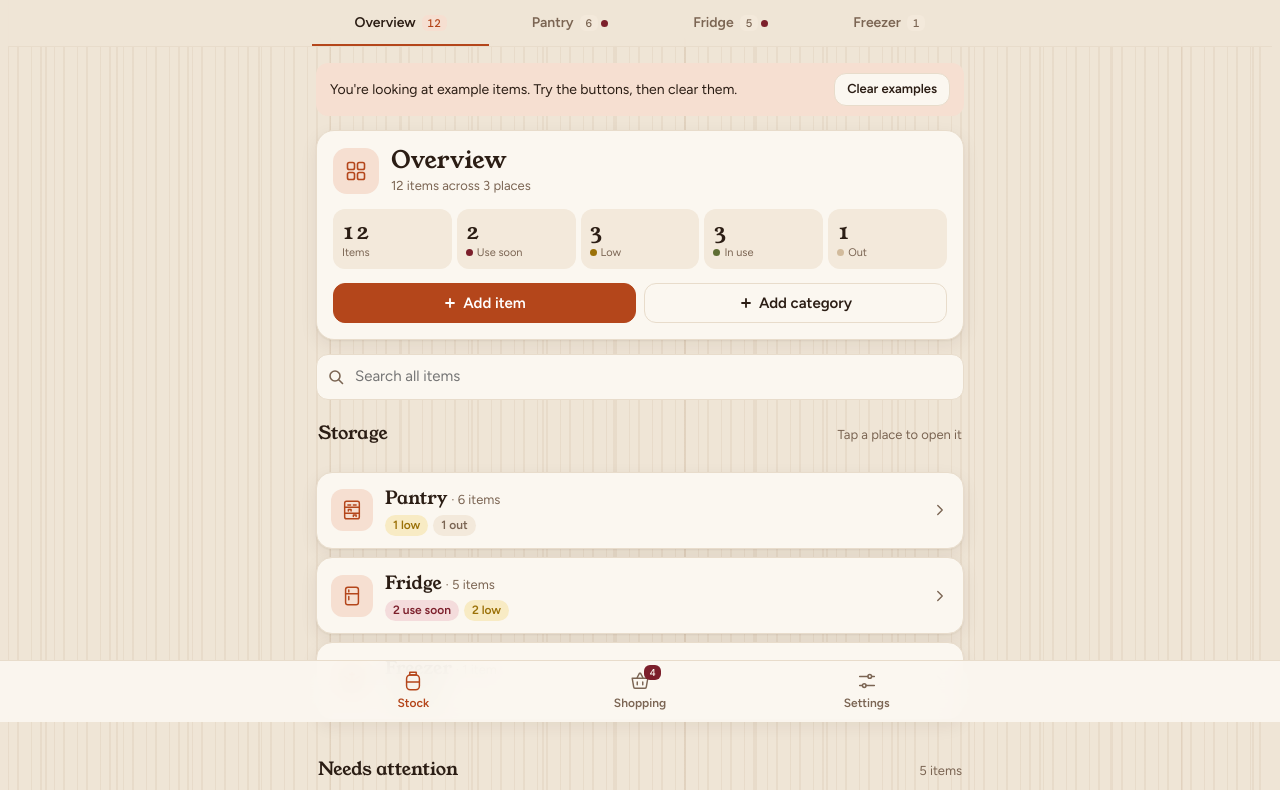
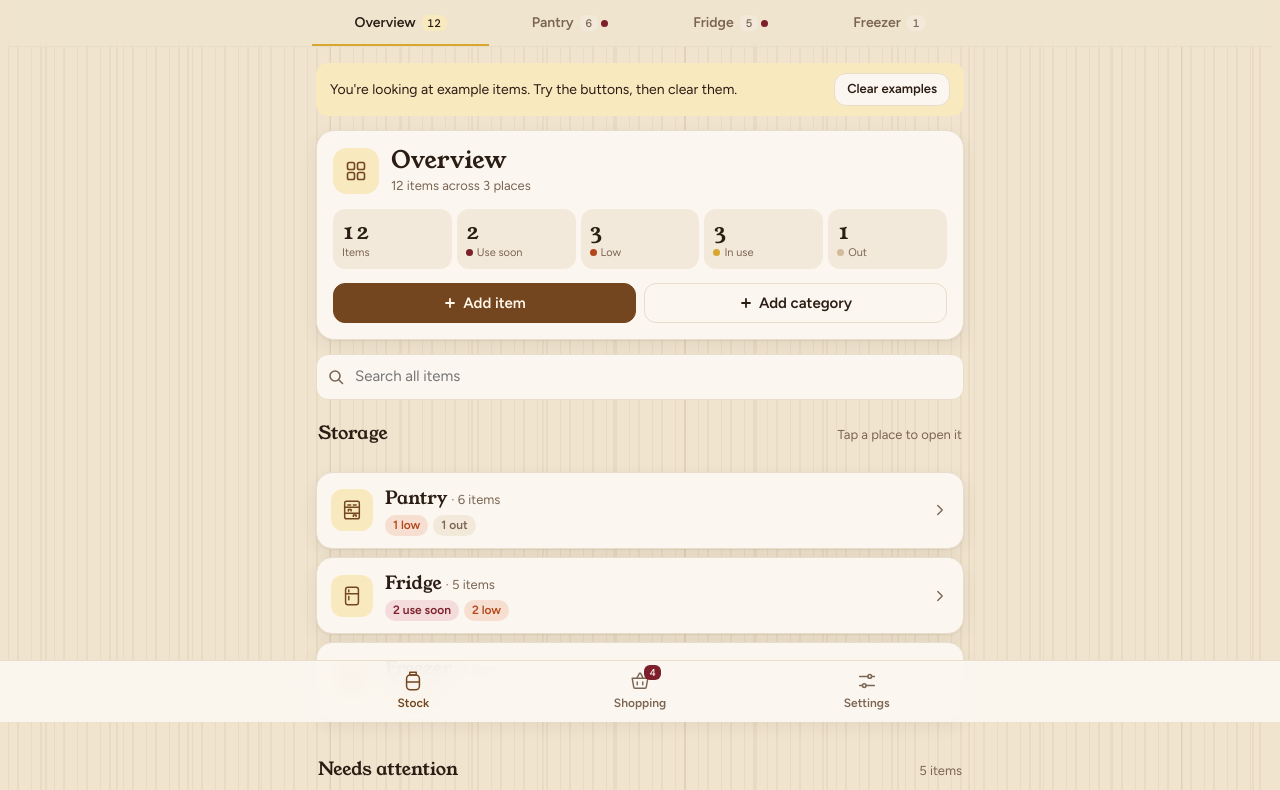
Before and after one commit to teja1308/MyStuff, a plain HTML site: page pantry/index.html in a window 1280 px wide. Shown: the part 78-868 px from the top of the page. Drawn offline with nearby package versions, Linux system fonts and the light colour scheme.

Commit message:
Make brown and mustard the main design colours
Brown for buttons and accents, mustard for highlights (selected tab,
logo, place icons, stock fill, In use). Running low moves to rust so it
stays distinct from mustard; expired/out stays burgundy. Dark mode uses
mustard buttons on deep brown. Status tokens renamed to their roles
(warn, gold).

Co-Authored-By: Claude Opus 5.5 <noreply@anthropic.com>
Claude-Session: https://claude.ai/code/session_01Q1urVC9kRPsPh82sHduuMG

```diff
--- a/pantry/index.html
+++ b/pantry/index.html
@@ -6,9 +6,10 @@
 <style>
   /* Layout: app shell — sticky header with storage tabs (Overview + one per place), bottom tab bar for sections.
      Each place gets its own summary card; items sit on paper-lined shelves with a wood lip, shown as jars whose fill shows stock.
-     Colour: fall palette — rust orange accent, olive for good stock, mustard for low, burgundy for expired/out, beige and brown for surfaces and wood. */
+     Colour: brown and mustard — brown for buttons and text, mustard for highlights and stock fill,
+     rust for running low and burgundy for expired/out, on a warm beige. */
   :root {
-    --bg: #efe5d6;          /* beige */
+    --bg: #f0e4cf;          /* warm beige */
     --grain: rgb(139 90 43 / .07);
     --surface: #fbf7f0;     /* cream liner */
     --sunken: #f3e9db;
@@ -19,13 +20,13 @@
     --wood-hi: #b07a45;     /* brown shelf lip */
     --wood-lo: #8b5a2b;
     --lid: #8b5a2b;
-    --accent: #b4461b;      /* rust orange: buttons, selection */
-    --accent-ink: #ffffff;
-    --accent-soft: #f6dfd1;
-    --olive: #5f6e34;       /* olive green: in stock, in use, all good */
-    --olive-soft: #e5e9d3;
-    --mustard: #9b7108;     /* mustard yellow: running low / use soon */
-    --mustard-soft: #f8ebc4;
+    --accent: #74461f;      /* brown: buttons, selection, text accents */
+    --accent-ink: #fff8ea;
+    --accent-soft: #efe0ca;
+    --gold: #d9a62e;        /* mustard: highlights, stock fill, in use */
+    --gold-soft: #f8e9bf;
+    --warn: #b4461b;        /* rust: running low / use soon */
+    --warn-soft: #f6dfd1;
     --burgundy: #7c1f2b;    /* burgundy: expired / out */
     --burgundy-soft: #f4dcdc;
     --shadow: 0 1px 2px rgb(60 35 15 / .06), 0 6px 18px rgb(60 35 15 / .07);
@@ -37,16 +38,16 @@
     :root:not([data-theme="light"]) {
       --bg: #1c140e; --grain: rgb(255 210 160 / .025); --surface: #281e16; --sunken: #31261c; --ink: #f3e8da; --muted: #b5a08a;
       --line: #3b2f24; --line-strong: #554536; --wood-hi: #7a5230; --wood-lo: #4e3219; --lid: #a0703f;
-      --accent: #e2733f; --accent-ink: #1f0d04; --accent-soft: #3e2216; --olive: #aab56c; --olive-soft: #2c2f19;
-      --mustard: #e8b84a; --mustard-soft: #3a2c10; --burgundy: #e38690; --burgundy-soft: #3f1c21;
+      --accent: #e3b043; --accent-ink: #21150a; --accent-soft: #3d2d14; --gold: #e3b043; --gold-soft: #3a2c12;
+      --warn: #e2733f; --warn-soft: #3e2216; --burgundy: #e38690; --burgundy-soft: #3f1c21;
       --shadow: 0 1px 2px rgb(0 0 0 / .35), 0 6px 18px rgb(0 0 0 / .25); color-scheme: dark;
     }
   }
   :root[data-theme="dark"] {
     --bg: #1c140e; --grain: rgb(255 210 160 / .025); --surface: #281e16; --sunken: #31261c; --ink: #f3e8da; --muted: #b5a08a;
     --line: #3b2f24; --line-strong: #554536; --wood-hi: #7a5230; --wood-lo: #4e3219; --lid: #a0703f;
-    --accent: #e2733f; --accent-ink: #1f0d04; --accent-soft: #3e2216; --olive: #aab56c; --olive-soft: #2c2f19;
-    --mustard: #e8b84a; --mustard-soft: #3a2c10; --burgundy: #e38690; --burgundy-soft: #3f1c21;
+    --accent: #e3b043; --accent-ink: #21150a; --accent-soft: #3d2d14; --gold: #e3b043; --gold-soft: #3a2c12;
+    --warn: #e2733f; --warn-soft: #3e2216; --burgundy: #e38690; --burgundy-soft: #3f1c21;
     --shadow: 0 1px 2px rgb(0 0 0 / .35), 0 6px 18px rgb(0 0 0 / .25); color-scheme: dark;
   }
 
@@ -85,9 +86,9 @@
   .loc-tab { flex: 1 0 auto; justify-content: center; display: flex; align-items: center; gap: 6px; border: 0; background: none; cursor: pointer;
     padding: 8px 5px 11px; border-bottom: 2.5px solid transparent; color: var(--muted); font-weight: 600; font-size: 14px; }
   .loc-tab:hover { color: var(--ink); }
-  .loc-tab.active { color: var(--ink); border-bottom-color: var(--accent); }
+  .loc-tab.active { color: var(--ink); border-bottom-color: var(--gold); }
   .loc-tab .n { font: 500 11px var(--mono); background: var(--sunken); border-radius: 6px; padding: 1px 6px; color: var(--muted); }
-  .loc-tab.active .n { background: var(--accent-soft); color: var(--accent); }
+  .loc-tab.active .n { background: var(--gold-soft); color: var(--ink); }
   .loc-tab .alert { width: 7px; height: 7px; border-radius: 50%; background: var(--burgundy); margin-left: -3px; }
   .count { font: 500 10px var(--mono); min-width: 17px; padding: 1px 4px; border-radius: 6px; text-align: center;
     background: var(--burgundy); color: var(--surface); }
@@ -111,14 +112,14 @@
   .hero { background: var(--surface); border: 1px solid var(--line); border-radius: 18px; padding: 16px; display: grid; gap: 14px; box-shadow: var(--shadow); }
   .hero-top { display: flex; align-items: center; gap: 12px; }
   .place-ico { width: 46px; height: 46px; flex: none; border-radius: 14px; display: grid; place-items: center;
-    background: var(--accent-soft); color: var(--accent); }
+    background: var(--gold-soft); color: var(--accent); }
   .hero h2 { margin: 0; font: 400 24px/1.1 var(--display); }
   .hero .sub { color: var(--muted); font-size: 13px; margin-top: 3px; }
   .stats { display: grid; grid-template-columns: repeat(5, minmax(0, 1fr)); gap: 5px; }
   .stat { border: 1px solid transparent; background: var(--sunken); border-radius: 12px; padding: 9px 8px; cursor: pointer;
     text-align: left; display: grid; gap: 1px; min-width: 0; }
   .stat:hover { border-color: var(--line-strong); }
-  .stat.on { border-color: var(--accent); box-shadow: inset 0 0 0 1px var(--accent); background: var(--surface); }
+  .stat.on { border-color: var(--gold); box-shadow: inset 0 0 0 1px var(--gold); background: var(--surface); }
   .stat b { font: 400 22px/1.15 var(--display); font-variant-numeric: tabular-nums; }
   .stat { align-content: start; }
   .stat span { line-height: 1.2; font-size: 11px; color: var(--muted); display: flex; align-items: center; gap: 4px; white-space: normal; overflow-wrap: anywhere; }
@@ -143,8 +144,8 @@
   .store .chev { color: var(--muted); }
   .pill { font-size: 12px; font-weight: 600; padding: 2px 8px; border-radius: 999px; background: var(--sunken); color: var(--muted); }
   .pill.bad { background: var(--burgundy-soft); color: var(--burgundy); }
-  .pill.soon { background: var(--mustard-soft); color: var(--mustard); }
-  .pill.ok { background: var(--olive-soft); color: var(--olive); }
+  .pill.soon { background: var(--warn-soft); color: var(--warn); }
+  .pill.ok { background: var(--gold-soft); color: var(--accent); }
   .allgood { background: var(--surface); border: 1px dashed var(--line-strong); border-radius: 14px; padding: 16px; text-align: center; color: var(--muted); }
 
   /* ---- toolbar ---- */
@@ -168,7 +169,7 @@
   .grow { flex: 1 1 180px; min-width: 0; }
 
   .note { display: flex; align-items: center; gap: 12px; flex-wrap: wrap; padding: 10px 14px; border-radius: 12px;
-    background: var(--accent-soft); font-size: 14px; }
+    background: var(--gold-soft); font-size: 14px; }
   .note p { margin: 0; flex: 1 1 200px; }
   .note .btn { padding: 6px 12px; font-size: 13px; }
 
@@ -206,10 +207,10 @@
   .stamp { font: 500 10.5px var(--mono); letter-spacing: .06em; text-transform: uppercase; padding: 2px 6px; border-radius: 4px;
     border: 1px solid currentColor; line-height: 1.3; }
   .stamp.ok { color: var(--muted); border-color: var(--line-strong); }
-  .stamp.soon { color: var(--mustard); background: var(--mustard-soft); border-color: transparent; }
+  .stamp.soon { color: var(--warn); background: var(--warn-soft); border-color: transparent; }
   .stamp.bad { color: var(--burgundy); background: var(--burgundy-soft); border-color: transparent; }
   .stamp.ex { color: var(--accent); background: var(--accent-soft); border-color: transparent; }
-  .stamp.use { color: var(--olive); border-color: var(--olive); }
+  .stamp.use { color: var(--accent); border-color: var(--gold); background: var(--gold-soft); }
 
   .stepper { display: flex; align-items: center; border: 1px solid var(--line); border-radius: 999px; background: var(--surface); }
   .stepper button { width: 34px; height: 34px; border: 0; background: none; cursor: pointer; border-radius: 50%; display: grid; place-items: center; color: var(--muted); }
@@ -291,7 +292,7 @@
         <svg width="28" height="32" viewBox="0 0 28 32" aria-hidden="true">
           <rect x="6" y="1" width="16" height="5" rx="2" fill="var(--lid)"/>
           <rect x="2.75" y="7.75" width="22.5" height="22.5" rx="6" fill="none" stroke="var(--ink)" stroke-width="1.5"/>
-          <rect x="5" y="17" width="18" height="11" rx="4" fill="var(--accent)" opacity=".85"/>
+          <rect x="5" y="17" width="18" height="11" rx="4" fill="var(--gold)"/>
         </svg>
         <div>
           <h1>Pantry</h1>
@@ -319,8 +320,8 @@
       <div class="stats" id="stats">
         <button class="stat" data-filter="all"><b id="statAll">0</b><span>Items</span></button>
         <button class="stat" data-filter="expiring"><b id="statExp">0</b><span><i class="dot" style="background:var(--burgundy)"></i>Use soon</span></button>
-        <button class="stat" data-filter="low"><b id="statLow">0</b><span><i class="dot" style="background:var(--mustard)"></i>Low</span></button>
-        <button class="stat" data-filter="inuse"><b id="statUse">0</b><span><i class="dot" style="background:var(--olive)"></i>In use</span></button>
+        <button class="stat" data-filter="low"><b id="statLow">0</b><span><i class="dot" style="background:var(--warn)"></i>Low</span></button>
+        <button class="stat" data-filter="inuse"><b id="statUse">0</b><span><i class="dot" style="background:var(--gold)"></i>In use</span></button>
         <button class="stat" data-filter="out"><b id="statOut">0</b><span><i class="dot" style="background:var(--line-strong)"></i>Out</span></button>
       </div>
       <div class="hero-actions">
@@ -361,9 +362,9 @@
     <div class="group">
       <h2>Appearance</h2>
       <div class="themes" id="themeOpts">
-        <button class="theme-opt" data-mode="system"><div class="swatch"><span style="background:#efe5d6"></span><span style="background:#1c140e"></span></div>System</button>
-        <button class="theme-opt" data-mode="light"><div class="swatch"><span style="background:#efe5d6"></span><span style="background:#b4461b;flex:.35"></span></div>Light</button>
-        <button class="theme-opt" data-mode="dark"><div class="swatch"><span style="background:#1c140e"></span><span style="background:#e2733f;flex:.35"></span></div>Dark</button>
+        <button class="theme-opt" data-mode="system"><div class="swatch"><span style="background:#f0e4cf"></span><span style="background:#1c140e"></span></div>System</button>
+        <button class="theme-opt" data-mode="light"><div class="swatch"><span style="background:#f0e4cf"></span><span style="background:#74461f;flex:.2"></span><span style="background:#d9a62e;flex:.2"></span></div>Light</button>
+        <button class="theme-opt" data-mode="dark"><div class="swatch"><span style="background:#1c140e"></span><span style="background:#e3b043;flex:.35"></span></div>Dark</button>
       </div>
     </div>
     <div class="group">
@@ -857,7 +858,7 @@ function bbLabel(date) {
 function itemHTML(i) {
   const d = daysUntil(i.expiry);
   const low = isLow(i), out = i.qty <= 0;
-  const color = out ? 'var(--burgundy)' : low ? 'var(--mustard)' : 'var(--olive)';
+  const color = out ? 'var(--burgundy)' : low ? 'var(--warn)' : 'var(--gold)';
   const bits = [];
   if (d !== null) {
     if (d < 0) bits.push(`<span class="stamp bad">Expired ${-d}d</span>`);
```
